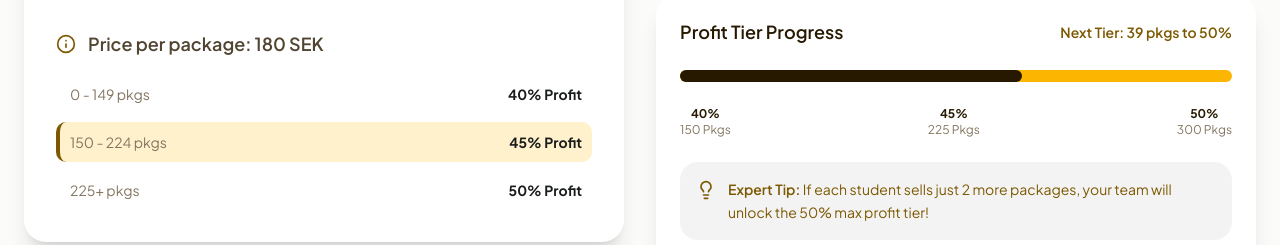
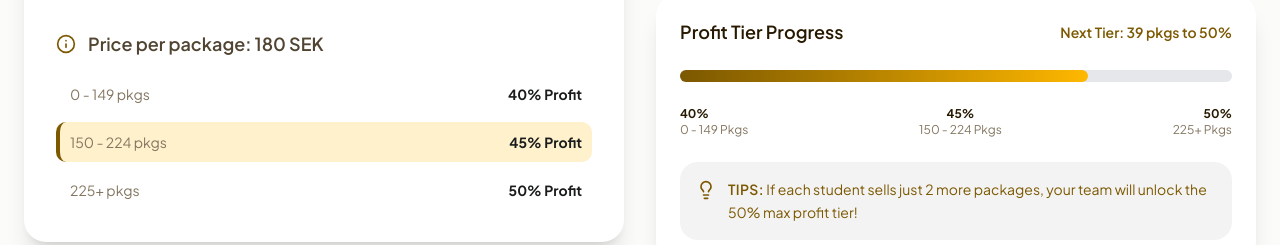
Before and after one commit to apponislam/proteinw-frontend, a Next.js app: page /profit in a window 1280 px wide. Shown: the part 703-948 px from the top of the page. Built offline with nearby package versions, Linux system fonts and the light colour scheme; no server answers.

Commit message:
fundraising calculation fixed

```diff
--- a/components/profit/FundraisingSummary.tsx
+++ b/components/profit/FundraisingSummary.tsx
@@ -56,22 +56,22 @@ export default function FundraisingSummary({ packagesNeeded = 209, perStudent =
                     <p className="text-xs sm:text-sm font-semibold text-[#7C5800]">Next Tier: {nextTier}</p>
                 </div>
 
-                <div className="mt-5 sm:mt-6 relative h-3 rounded-full bg-[#FCB601]">
-                    <div className="absolute left-0 top-0 h-3 rounded-full bg-[#271900] transition-all duration-300" style={{ width: `${progress}%` }} />
+                <div className="mt-5 sm:mt-6 relative h-3 rounded-full bg-[#E5E7EB]">
+                    <div className="absolute left-0 top-0 h-3 rounded-full bg-linear-to-r from-[#7C5800] to-[#FFB800] transition-all duration-300" style={{ width: `${progress}%` }} />
                 </div>
 
                 <div className="mt-5 sm:mt-6 flex justify-between text-xs text-[#837560]">
-                    <div className="flex flex-col items-center justify-center">
+                    <div className="flex flex-col items-start justify-center">
                         <span className="font-bold text-[#271900]">40%</span>
-                        <span>150 Pkgs</span>
+                        <span>0 - 149 Pkgs</span>
                     </div>
                     <div className="flex flex-col items-center justify-center">
                         <span className="font-bold text-[#271900]">45%</span>
-                        <span>225 Pkgs</span>
+                        <span>150 - 224 Pkgs</span>
                     </div>
-                    <div className="flex flex-col items-center justify-center">
+                    <div className="flex flex-col items-end justify-center">
                         <span className="font-bold text-[#271900]">50%</span>
-                        <span>300 Pkgs</span>
+                        <span>225+ Pkgs</span>
                     </div>
                 </div>
 
@@ -96,7 +96,7 @@ export default function FundraisingSummary({ packagesNeeded = 209, perStudent =
                         <div className="mt-5 sm:mt-6 rounded-2xl bg-[#F3F3F3] p-4 flex items-start gap-3 text-[#7C5800]">
                             <Lightbulb className="shrink-0 w-5 h-5 mt-0.5" />
                             <p className="text-xs sm:text-sm leading-relaxed">
-                                <span className="font-semibold">Expert Tip:</span> {tipMessage}
+                                <span className="font-semibold uppercase tracking-wide">TIPS:</span> {tipMessage}
                             </p>
                         </div>
                     );
--- a/components/profit/Fundraisingcalculator.tsx
+++ b/components/profit/Fundraisingcalculator.tsx
@@ -8,7 +8,12 @@ const Fundraisingcalculator = () => {
     const [targetProfit, setTargetProfit] = useState(15000);
     const [students, setStudents] = useState(26);
 
-    // Calculation Logic
+    // Thresholds & Prices:
+    // Package price = 180 SEK
+    // 0 - 149 pkgs  => 40% profit (72 SEK/pkg)  => Max 40% profit = 149 * 72 = 10,728 SEK
+    // 150 - 224 pkgs => 45% profit (81 SEK/pkg)  => Min 45% profit = 150 * 81 = 12,150 SEK; Max = 224 * 81 = 18,144 SEK
+    // 225+ pkgs      => 50% profit (90 SEK/pkg)  => Min 50% profit = 225 * 90 = 20,250 SEK
+
     const validTarget = Math.max(0, targetProfit);
     let p = 0;
     if (validTarget > 0) {
@@ -36,9 +41,18 @@ const Fundraisingcalculator = () => {
 
     const totalProfit = packagesNeeded * profitPerPkg;
 
-    // Progress bar mapping to visual checkpoints (150 pkgs -> 45%, 225 pkgs -> 50%)
-    // Let's cap the visual progress to 300 packages for display purposes
-    const progress = Math.min((packagesNeeded / 300) * 100, 100);
+    // Progress bar visualization:
+    // 0 - 149 pkgs   => 0% to 50% bar
+    // 150 - 224 pkgs => 50% to 99% bar
+    // 225+ pkgs      => 100% bar (Max 50% profit tier reached)
+    let progress = 0;
+    if (packagesNeeded < 150) {
+        progress = (packagesNeeded / 150) * 50;
+    } else if (packagesNeeded < 225) {
+        progress = 50 + ((packagesNeeded - 150) / (225 - 150)) * 50;
+    } else {
+        progress = 100;
+    }
 
     let nextTier = "Max Tier Reached";
     if (packagesNeeded < 150) {
```
